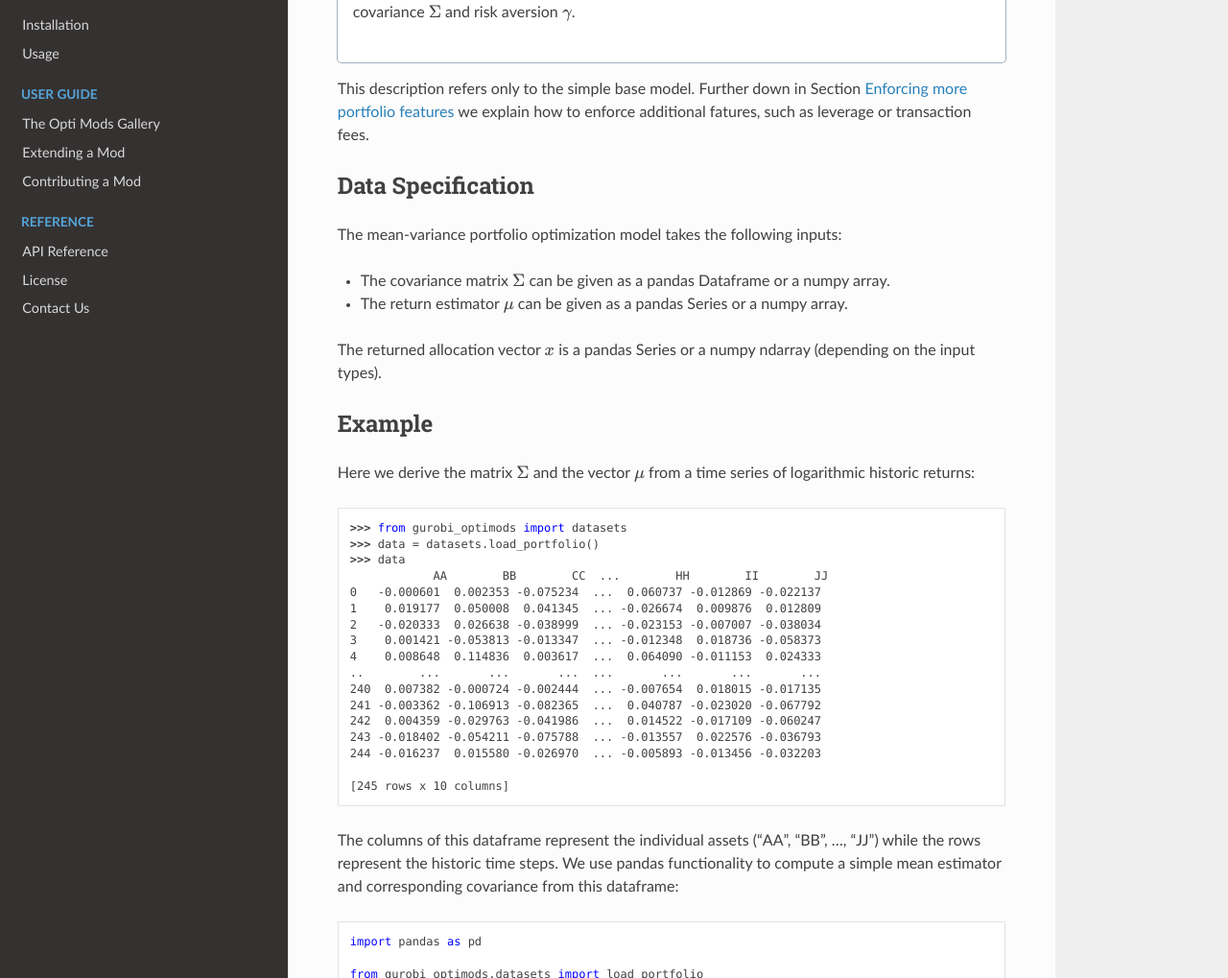
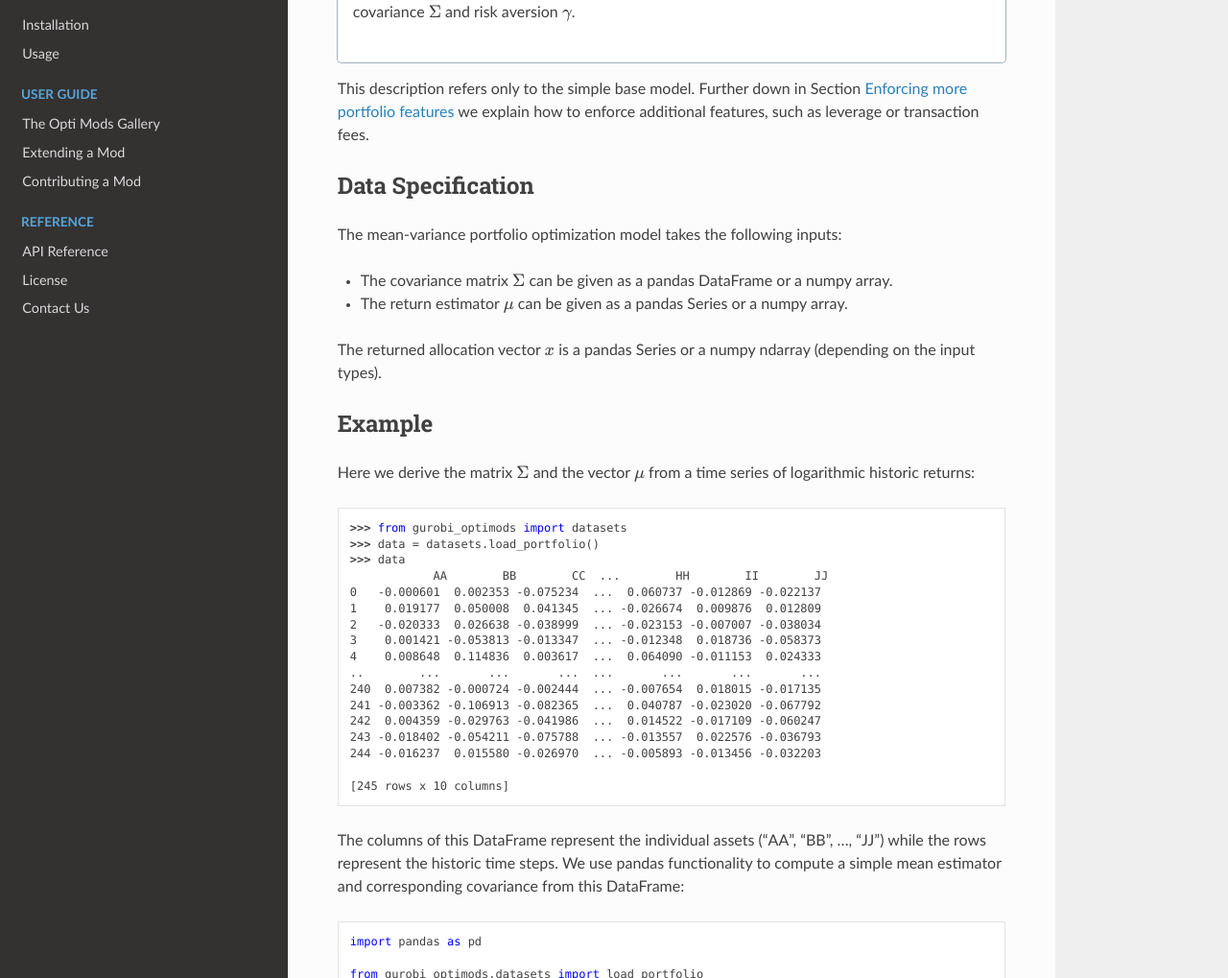
Before and after one commit to Gurobi/gurobi-optimods, a Sphinx documentation site: the page built from docs/source/mods/portfolio.rst, in a window 1280 px wide and 1400 px high, scrolled down 329 px. Shown: the part 151-1170 px from the top of the window at 96% size. Built offline with Sphinx 7.4.7 and the Read the Docs theme 2.0.0, drawn with Linux system fonts in a browser that asks for light colours; some of the changed text lies outside the part shown.

Commit message:
Fix spelling

```diff
--- a/docs/source/mods/portfolio.rst
+++ b/docs/source/mods/portfolio.rst
@@ -40,7 +40,7 @@ Our methods use risk and return estimators.
 
 This description refers only to the simple base model.  Further down in Section
 `Enforcing more portfolio features`_ we explain how to enforce additional
-fatures, such as leverage or transaction fees.
+features, such as leverage or transaction fees.
 
 
 Data Specification
@@ -48,7 +48,7 @@ Data Specification
 
 The mean-variance portfolio optimization model takes the following inputs:
 
-* The covariance matrix :math:`\Sigma` can be given as a pandas Dataframe or a
+* The covariance matrix :math:`\Sigma` can be given as a pandas DataFrame or a
   numpy array.
 * The return estimator :math:`\mu` can be given as a pandas Series or a numpy
   array.
@@ -66,7 +66,7 @@ series of logarithmic historic returns:
 
 .. testsetup:: mod
 
-    # Set pandas options for displaying dataframes, if needed
+    # Set pandas options for displaying DataFrames, if needed
     import math
     import pandas as pd
     pd.options.display.max_rows = 10
@@ -93,10 +93,10 @@ series of logarithmic historic returns:
     <BLANKLINE>
     [245 rows x 10 columns]
 
-The columns of this dataframe represent the individual assets ("AA", "BB", ...,
+The columns of this DataFrame represent the individual assets ("AA", "BB", ...,
 "JJ") while the rows represent the historic time steps. We use pandas
 functionality to compute a simple mean estimator and corresponding covariance
-from this dataframe:
+from this DataFrame:
 
 
 .. testcode:: mod
```
Also changed, not shown: other parts of docs/source/mods/portfolio.rst (+6 -6 lines).
